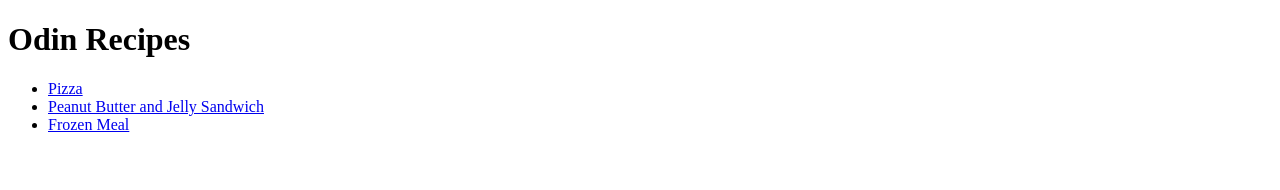
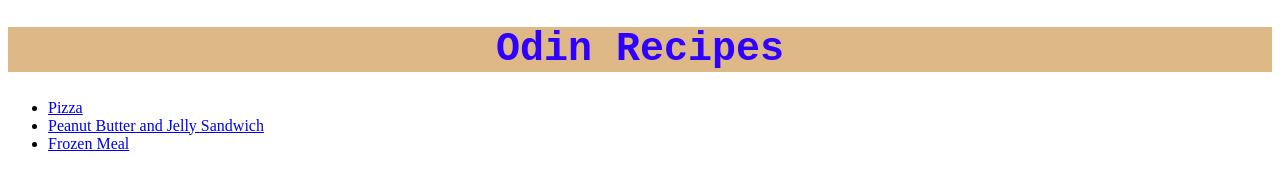
Before and after one commit to mdipietro22/odin-recipes, a plain HTML site: page index.html in a window 1280 px wide. Drawn offline with Linux system fonts and the light colour scheme.

Commit message:
Add style.css and edit index.html

```diff
--- a/index.html
+++ b/index.html
@@ -5,9 +5,10 @@
     <meta http-equiv="X-UA-Compatible" content="IE=edge">
     <meta name="viewport" content="width=device-width, initial-scale=1.0">
     <title>Document</title>
+    <link rel="stylesheet" href="style.css">
 </head>
 <body>
-    <h1>Odin Recipes</h1>
+    <h1 class="header">Odin Recipes</h1>
     <ul>
         <li><a href="pizza.html">Pizza</a></li>
         <li><a href="pbj.html">Peanut Butter and Jelly Sandwich</a></li>
--- /dev/null
+++ b/style.css
@@ -0,0 +1,3 @@
+.header {
+    font-family: 'Courier New', Courier, monospace; font-size: 40px; color: rgb(47, 0, 255); font-weight: 700; text-align: center; background-color: burlywood;
+}
```
